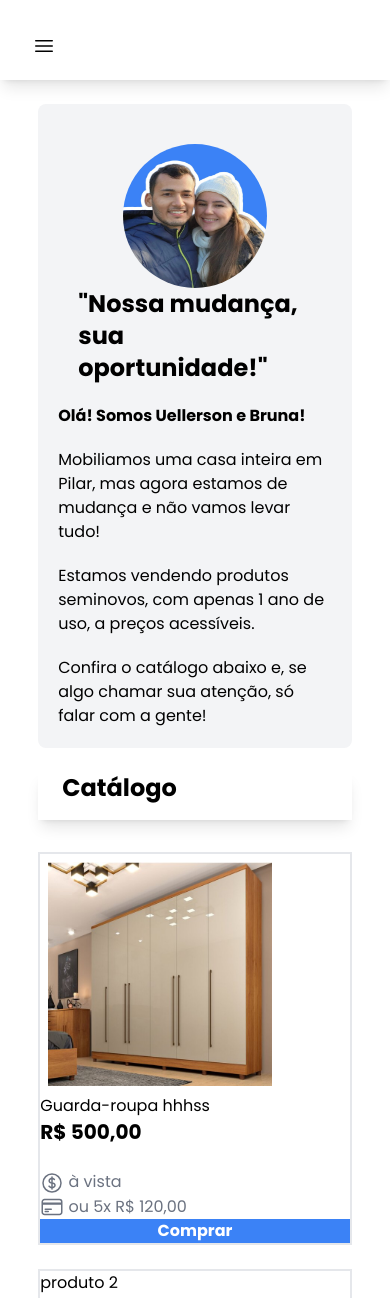
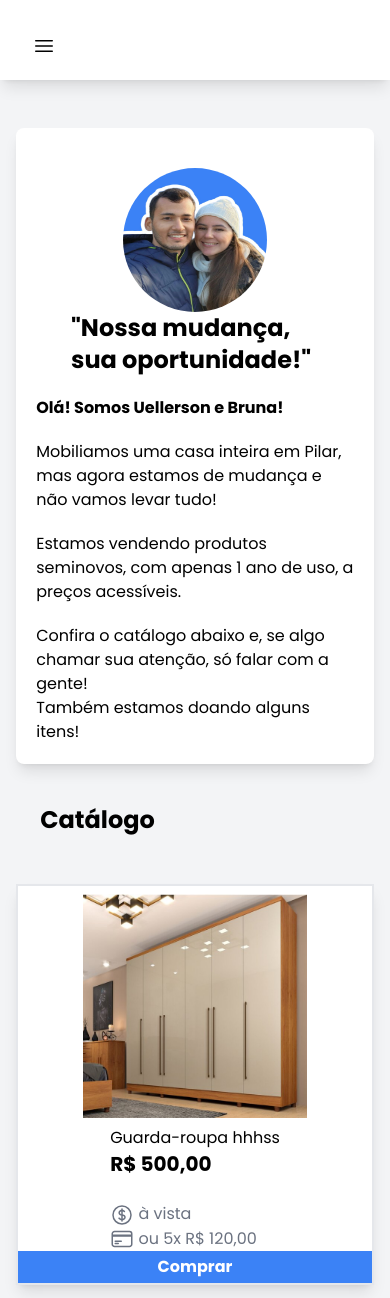
Before and after one commit to uellersonac/vendas, a plain HTML site: page index.html in a window 390 px wide. Shown: the top 1298 px of the page. Drawn offline with nearby package versions, Linux system fonts and the light colour scheme.

Commit message:
Mudança de conceito, ausência de menu diferente para versão mobile

```diff
--- a/index.html
+++ b/index.html
@@ -7,11 +7,11 @@
   <title>Document</title>
   <link rel="stylesheet" href="styles.css">
 </head>
-<body>
+<body class="bg-gray-100">
 
 <div>
 
-  <nav id="nav" class="flex shadow-lg h-20 flex-wrap items-center">
+  <nav id="nav" class="fixed top-0 w-full bg-white flex shadow-lg h-20 flex-wrap items-center">
 
     <button id="toggleButton" class="md:hidden m-8 block">
       <svg xmlns="http://www.w3.org/2000/svg" class=" h-6 inline" fill="none" viewBox="0 0 24 24" stroke-width="1.5" stroke="currentColor" class="size-6">
@@ -44,8 +44,8 @@
 
 </div>
 
-<div class="m-6 flex flex-wrap flex-col items-center">
-  <aside class="rounded-lg p-5 bg-gray-100 md:w-3/4 w-11/12 flex flex-wrap justify-center items-center">
+<div class="mb-6 mt-32 flex flex-wrap flex-col items-center ">
+  <aside class="shadow-lg rounded-lg p-5 bg-gray-100 md:w-3/4 w-11/12 flex flex-wrap justify-center items-center bg-white">
 
 
     <div class="flex justify-center flex-wrap poppins-bold max-w-72 text-2xl p-5">
@@ -58,28 +58,28 @@
     <div class=" poppins-regular max-w-96">
       <strong class="text-center">Olá! Somos Uellerson e Bruna!</strong>
 
- <p class="mb-5 mt-5">Mobiliamos uma casa inteira em Pilar, mas agora estamos de mudança e não vamos levar tudo!</p>
+        <p class="mb-5 mt-5">Mobiliamos uma casa inteira em Pilar, mas agora estamos de mudança e não vamos levar tudo!</p>
 
-  <p class="mb-5">Estamos vendendo produtos seminovos, com apenas 1 ano de uso, a preços acessíveis.</p>
+        <p class="mb-5">Estamos vendendo produtos seminovos, com apenas 1 ano de uso, a preços acessíveis.</p>
 
-  Confira o catálogo abaixo e, se algo chamar sua atenção, só falar com a gente!
-  </p>
+        Confira o catálogo abaixo e, se algo chamar sua atenção, só falar com a gente!
+
+        <p>Também estamos doando alguns itens!</p>
     </div>
-
   </aside>
 
   <main class="mt-6 grid md:w-3/4 w-11/12 poppins-regular grid-cols-1 md:grid-cols-2 gap-6">
 
-    <div class="shadow-lg text-2xl w-full mb-2 h-12 col-span-full">
-    <span class="ml-6 poppins-bold block">Catálogo</span>
+    <div class="flex text-2xl w-full mb-2 h-16 col-span-full items-center">
+    <span class="ml-6 poppins-bold">Catálogo</span>
     </div>
 
     <a class="hover:translate-y-[-5px] transition-transform duration-300" href="">
-      <div id="produto1" class="border-gray-200  w-full border-2 border-gray-100">
+      <div id="produto1" class="bg-white shadow-lg border-gray-200 w-full border-2 border-gray-100">
 
 
-          <div class="flex flex-wrap items-center">
-            <div class="m-2 flex items-center flex-wrap justify-center">
+          <div class="flex flex-wrap justify-center items-center">
+            <div class="m-2 flex items-center flex-wrap">
               <img class="h-56" src="produto1.jpg">
             </div>
 
@@ -108,7 +108,7 @@
             </div>
           </div>
 
-          <div class="flex justify-center bg-blue-500">
+          <div class="flex h-8 mb-0 justify-center bg-blue-500 items-center">
             <span class="text-white poppins-bold">Comprar</span>
           </div>
       </div>
```
